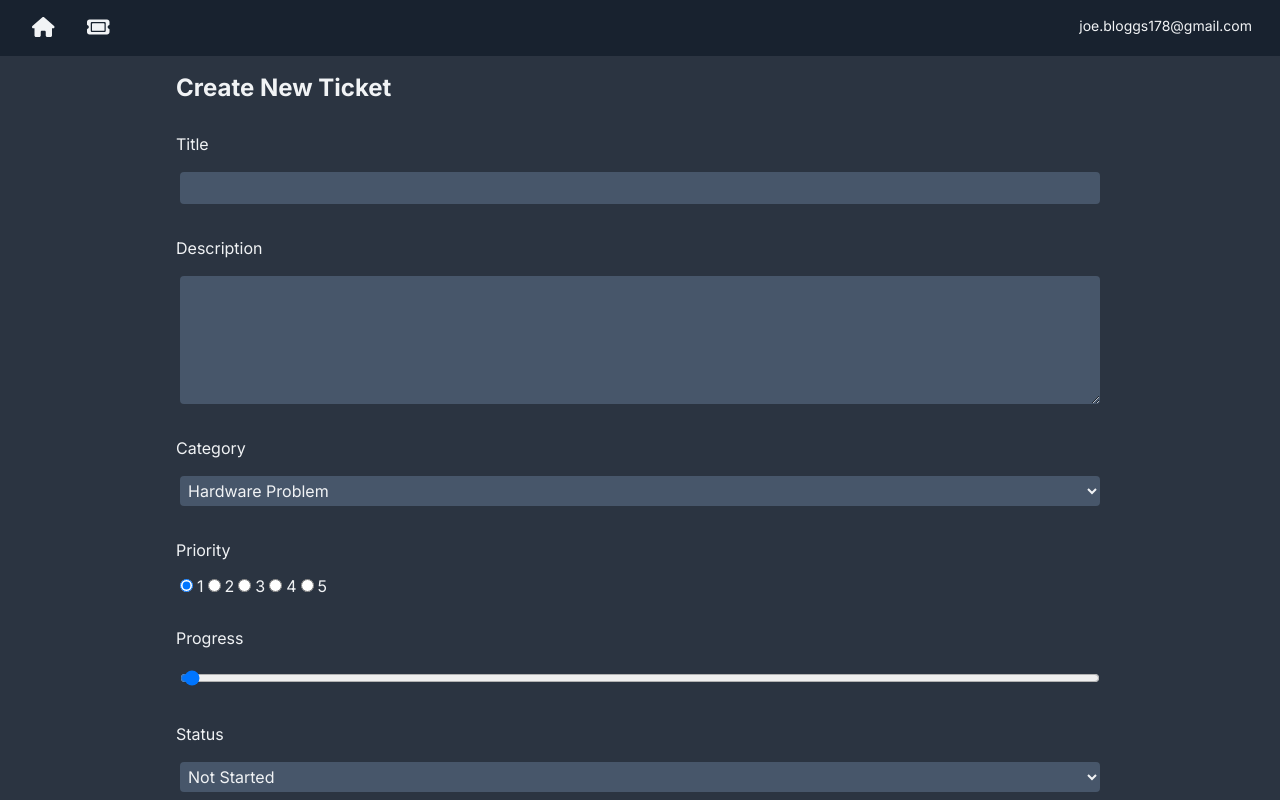
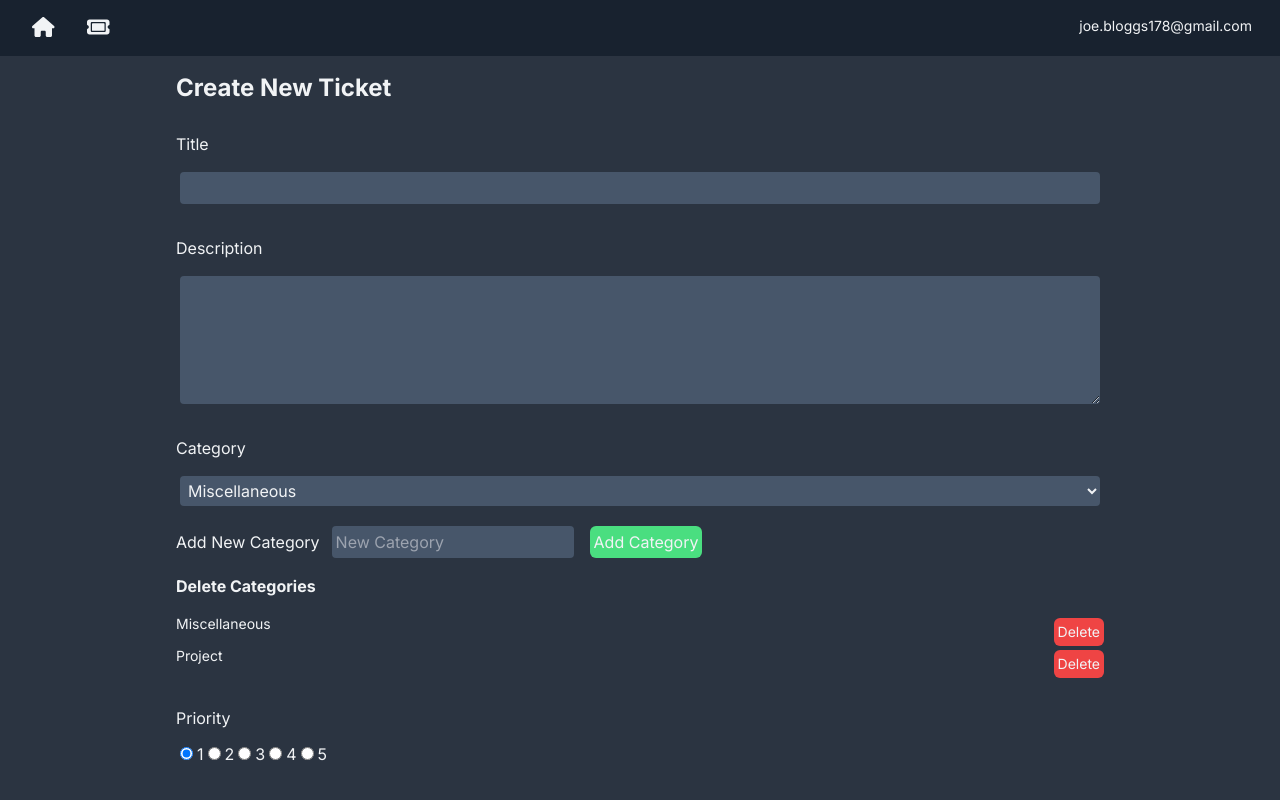
Before and after one commit to uk030621/jobTickets, a Next.js app: page /TicketPage/new in a window 1280 px wide. Built offline with nearby package versions, Linux system fonts and the light colour scheme.

Commit message:
Added add & delete category functionality

```diff
--- a/app/(components)/EditTicketForm.jsx
+++ b/app/(components)/EditTicketForm.jsx
@@ -1,6 +1,6 @@
 "use client";
 import { useRouter } from "next/navigation";
-import React, { useState } from "react";
+import React, { useState, useEffect } from "react";
 
 const EditTicketForm = ({ ticket }) => {
   const EDITMODE = ticket._id === "new" ? false : true;
@@ -24,6 +24,23 @@ const EditTicketForm = ({ ticket }) => {
   }
 
   const [formData, setFormData] = useState(startingTicketData);
+  const [categories, setCategories] = useState([]);
+  const [newCategory, setNewCategory] = useState(""); // Input for adding new category
+
+  // Fetch categories from API when the component mounts
+  useEffect(() => {
+    const fetchCategories = async () => {
+      try {
+        const response = await fetch("/api/categories");
+        const data = await response.json();
+        setCategories(data.categories);
+      } catch (error) {
+        console.error("Error fetching categories:", error);
+      }
+    };
+
+    fetchCategories();
+  }, []);
 
   const handleChange = (e) => {
     const value = e.target.value;
@@ -53,8 +70,9 @@ const EditTicketForm = ({ ticket }) => {
       const res = await fetch("/api/Tickets", {
         method: "POST",
         body: JSON.stringify({ formData }),
-        //@ts-ignore
+        headers: {
           "Content-Type": "application/json",
+        },
       });
       if (!res.ok) {
         throw new Error("Failed to create ticket");
@@ -65,21 +83,59 @@ const EditTicketForm = ({ ticket }) => {
     router.push("/");
   };
 
-  const categories = [
-    "Hardware Problem",
-    "Software Problem",
-    "Application Deveopment",
-    "Project",
-  ];
+  // Function to add new category
+  const addCategory = async () => {
+    if (newCategory && !categories.includes(newCategory)) {
+      try {
+        const response = await fetch("/api/categories", {
+          method: "POST",
+          headers: {
+            "Content-Type": "application/json",
+          },
+          body: JSON.stringify({ name: newCategory }),
+        });
+
+        if (!response.ok) throw new Error("Failed to add category");
+
+        const data = await response.json();
+        setCategories(data.categories); // Update categories state
+        setNewCategory(""); // Clear input after adding
+      } catch (error) {
+        console.error("Error adding category:", error);
+      }
+    }
+  };
+
+  // Function to delete a category
+  const deleteCategory = async (categoryToDelete) => {
+    try {
+      const response = await fetch("/api/categories", {
+        method: "DELETE",
+        headers: {
+          "Content-Type": "application/json",
+        },
+        body: JSON.stringify({ name: categoryToDelete }),
+      });
+
+      if (!response.ok) throw new Error("Failed to delete category");
+
+      const data = await response.json();
+      setCategories(data.categories); // Update categories state after deletion
+    } catch (error) {
+      console.error("Error deleting category:", error);
+    }
+  };
 
   return (
-    <div className=" flex justify-center">
+    <div className="flex justify-center">
       <form
         onSubmit={handleSubmit}
         method="post"
         className="flex flex-col gap-3 w-3/4"
       >
         <h3>{EDITMODE ? "Update Your Ticket" : "Create New Ticket"}</h3>
+
+        {/* Title */}
         <label>Title</label>
         <input
           id="title"
@@ -89,6 +145,8 @@ const EditTicketForm = ({ ticket }) => {
           required={true}
           value={formData.title}
         />
+
+        {/* Description */}
         <label>Description</label>
         <textarea
           id="description"
@@ -98,6 +156,8 @@ const EditTicketForm = ({ ticket }) => {
           value={formData.description}
           rows="5"
         />
+
+        {/* Category Selection */}
         <label>Category</label>
         <select
           name="category"
@@ -111,54 +171,62 @@ const EditTicketForm = ({ ticket }) => {
           ))}
         </select>
 
+        {/* Add New Category */}
+        <div className="category-management">
+          <label className="mr-2">Add New Category</label>
+          <input
+            type="text"
+            value={newCategory}
+            onChange={(e) => setNewCategory(e.target.value)}
+            placeholder="New Category"
+          />
+          <button
+            className="ml-3 bg-green-400 p-1 rounded-md"
+            type="button"
+            onClick={addCategory}
+          >
+            Add Category
+          </button>
+        </div>
+
+        {/* Delete Categories */}
+        <div className="category-management">
+          <div className="mb-4">
+            <label className="font-bold">Delete Categories</label>
+          </div>
+          {categories.map((category, index) => (
+            <div key={index} className="flex justify-between text-sm">
+              <span>{category}</span>
+              <button
+                className="bg-red-500 text-sm p-1 rounded-md mt-1"
+                type="button"
+                onClick={() => deleteCategory(category)}
+              >
+                Delete
+              </button>
+            </div>
+          ))}
+        </div>
+
+        {/* Priority */}
         <label>Priority</label>
         <div>
+          {[1, 2, 3, 4, 5].map((priority) => (
+            <React.Fragment key={priority}>
               <input
-            id="priority-1"
+                id={`priority-${priority}`}
                 name="priority"
                 type="radio"
                 onChange={handleChange}
-            value={1}
-            checked={formData.priority == 1}
+                value={priority}
+                checked={formData.priority == priority}
               />
-          <label>1</label>
-          <input
-            id="priority-2"
-            name="priority"
-            type="radio"
-            onChange={handleChange}
-            value={2}
-            checked={formData.priority == 2}
-          />
-          <label>2</label>
-          <input
-            id="priority-3"
-            name="priority"
-            type="radio"
-            onChange={handleChange}
-            value={3}
-            checked={formData.priority == 3}
-          />
-          <label>3</label>
-          <input
-            id="priority-4"
-            name="priority"
-            type="radio"
-            onChange={handleChange}
-            value={4}
-            checked={formData.priority == 4}
-          />
-          <label>4</label>
-          <input
-            id="priority-5"
-            name="priority"
-            type="radio"
-            onChange={handleChange}
-            value={5}
-            checked={formData.priority == 5}
-          />
-          <label>5</label>
+              <label>{priority}</label>
+            </React.Fragment>
+          ))}
         </div>
+
+        {/* Progress */}
         <label>Progress</label>
         <input
           type="range"
@@ -169,12 +237,17 @@ const EditTicketForm = ({ ticket }) => {
           max="100"
           onChange={handleChange}
         />
+
+        {/* Status */}
         <label>Status</label>
         <select name="status" value={formData.status} onChange={handleChange}>
           <option value="not started">Not Started</option>
+          <option value="on hold">On Hold</option>
           <option value="started">Started</option>
           <option value="done">Done</option>
         </select>
+
+        {/* Submit Button */}
         <input
           type="submit"
           className="btn max-w-xs"
--- a/app/(components)/StatusDisplay.jsx
+++ b/app/(components)/StatusDisplay.jsx
@@ -4,6 +4,10 @@ const StatusDisplay = ({ status }) => {
     switch (status.toLowerCase()) {
       case "done":
         color = "bg-green-200";
+        return color;
+
+      case "on hold":
+        color = "bg-blue-200";
         return color;
 
       case "started":
--- a/app/(components)/TicketCard.jsx
+++ b/app/(components)/TicketCard.jsx
@@ -16,7 +16,7 @@ const TicketCard = ({ ticket }) => {
     };
 
     const date = new Date(timestamp);
-    const formattedDate = date.toLocaleString("en-US", options);
+    const formattedDate = date.toLocaleString("en-UK", options);
 
     return formattedDate;
   }
--- /dev/null
+++ b/app/api/categories/route.js
@@ -0,0 +1,83 @@
+import fs from "fs";
+import path from "path";
+import { NextResponse } from "next/server";
+
+const filePath = path.join(process.cwd(), "data", "categories.json");
+
+// GET: Fetch all categories
+export async function GET() {
+  try {
+    const fileData = fs.readFileSync(filePath, "utf-8");
+    const categories = JSON.parse(fileData);
+    return NextResponse.json({ categories });
+  } catch (error) {
+    return NextResponse.json(
+      { error: "Unable to fetch categories" },
+      { status: 500 }
+    );
+  }
+}
+
+// POST: Add a new category
+export async function POST(req) {
+  try {
+    const { name } = await req.json(); // Category name from client request
+
+    // Read existing categories from JSON
+    const fileData = fs.readFileSync(filePath, "utf-8");
+    const categories = JSON.parse(fileData);
+
+    // Check for duplicates
+    if (categories.includes(name)) {
+      return NextResponse.json(
+        { error: "Category already exists" },
+        { status: 400 }
+      );
+    }
+
+    // Add new category to the list
+    categories.push(name);
+
+    // Write the updated categories back to the file
+    fs.writeFileSync(filePath, JSON.stringify(categories, null, 2));
+
+    return NextResponse.json({ categories });
+  } catch (error) {
+    return NextResponse.json(
+      { error: "Unable to add category" },
+      { status: 500 }
+    );
+  }
+}
+
+// DELETE: Delete a category
+export async function DELETE(req) {
+  try {
+    const { name } = await req.json(); // Category name to delete
+
+    // Read existing categories from JSON
+    const fileData = fs.readFileSync(filePath, "utf-8");
+    let categories = JSON.parse(fileData);
+
+    // Check if the category exists
+    if (!categories.includes(name)) {
+      return NextResponse.json(
+        { error: "Category not found" },
+        { status: 404 }
+      );
+    }
+
+    // Remove the category from the list
+    categories = categories.filter((category) => category !== name);
+
+    // Write the updated categories back to the file
+    fs.writeFileSync(filePath, JSON.stringify(categories, null, 2));
+
+    return NextResponse.json({ categories });
+  } catch (error) {
+    return NextResponse.json(
+      { error: "Unable to delete category" },
+      { status: 500 }
+    );
+  }
+}
--- /dev/null
+++ b/data/categories.json
@@ -0,0 +1,4 @@
+[
+  "Miscellaneous",
+  "Project"
+]
```
Lines whose indentation alone changed are shown as unchanged.
